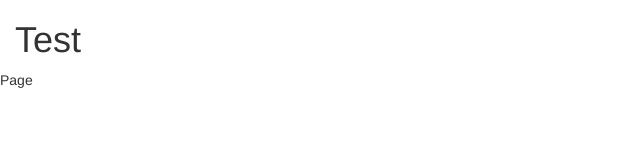
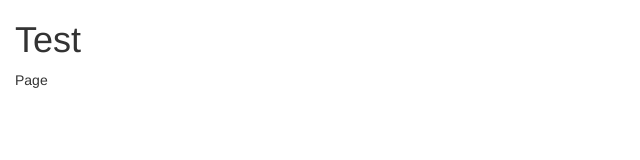
Before and after one commit to Meduzz/Meduzz.github.io, a plain HTML site: page index.html in a window 1280 px wide. Shown: the full height of the page, 0-640 px from the left. Drawn offline with nearby package versions, Linux system fonts and the light colour scheme.

Commit message:
Lets stay away from .row.

```diff
--- a/index.html
+++ b/index.html
@@ -10,7 +10,7 @@
   </head>
   <body class="container-fluid">
     <h1>Test</h1>
-    <div id="page" class="row">
+    <div id="page">
       Page
     </div>
     <script src="/js/app.js"></script>
```
